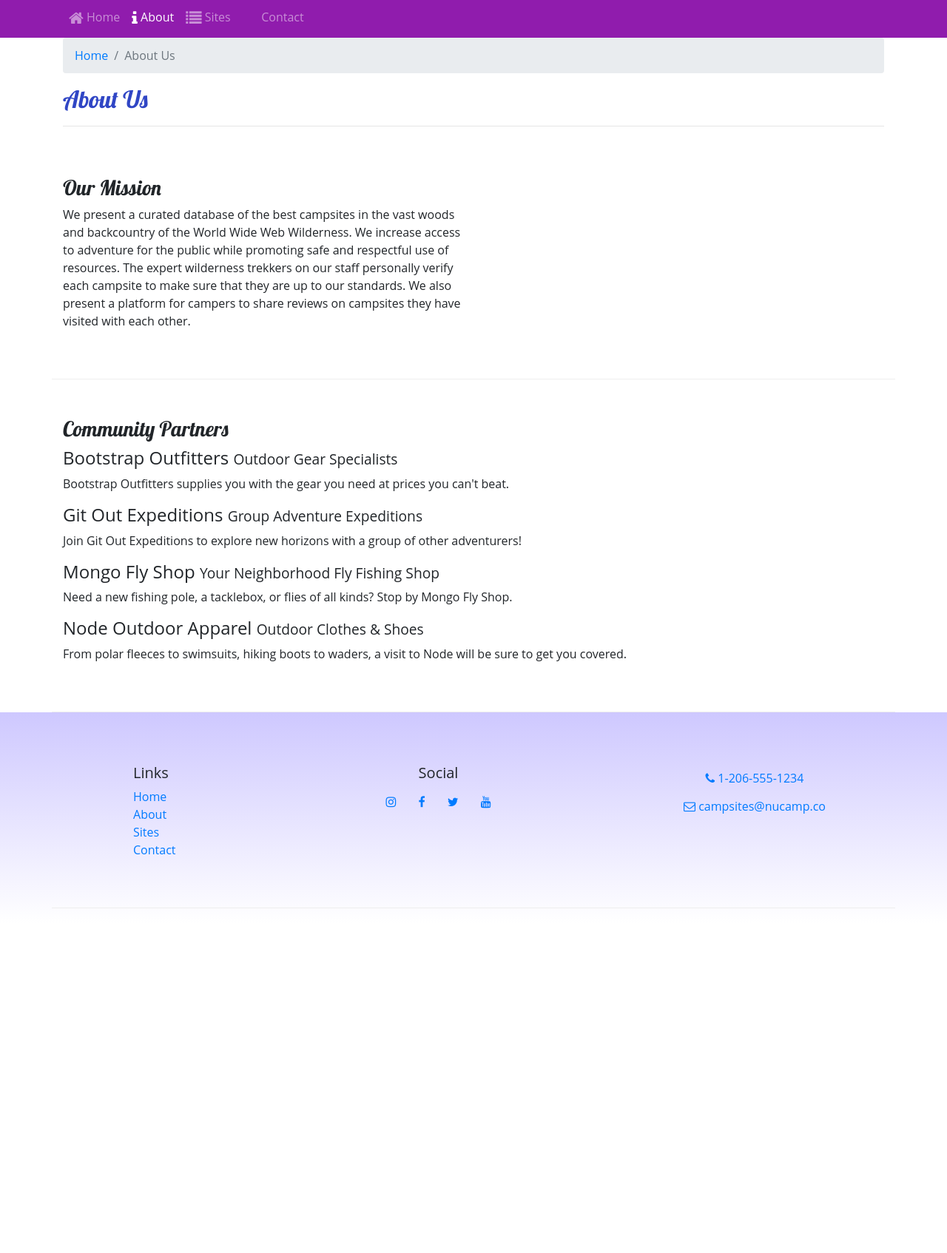
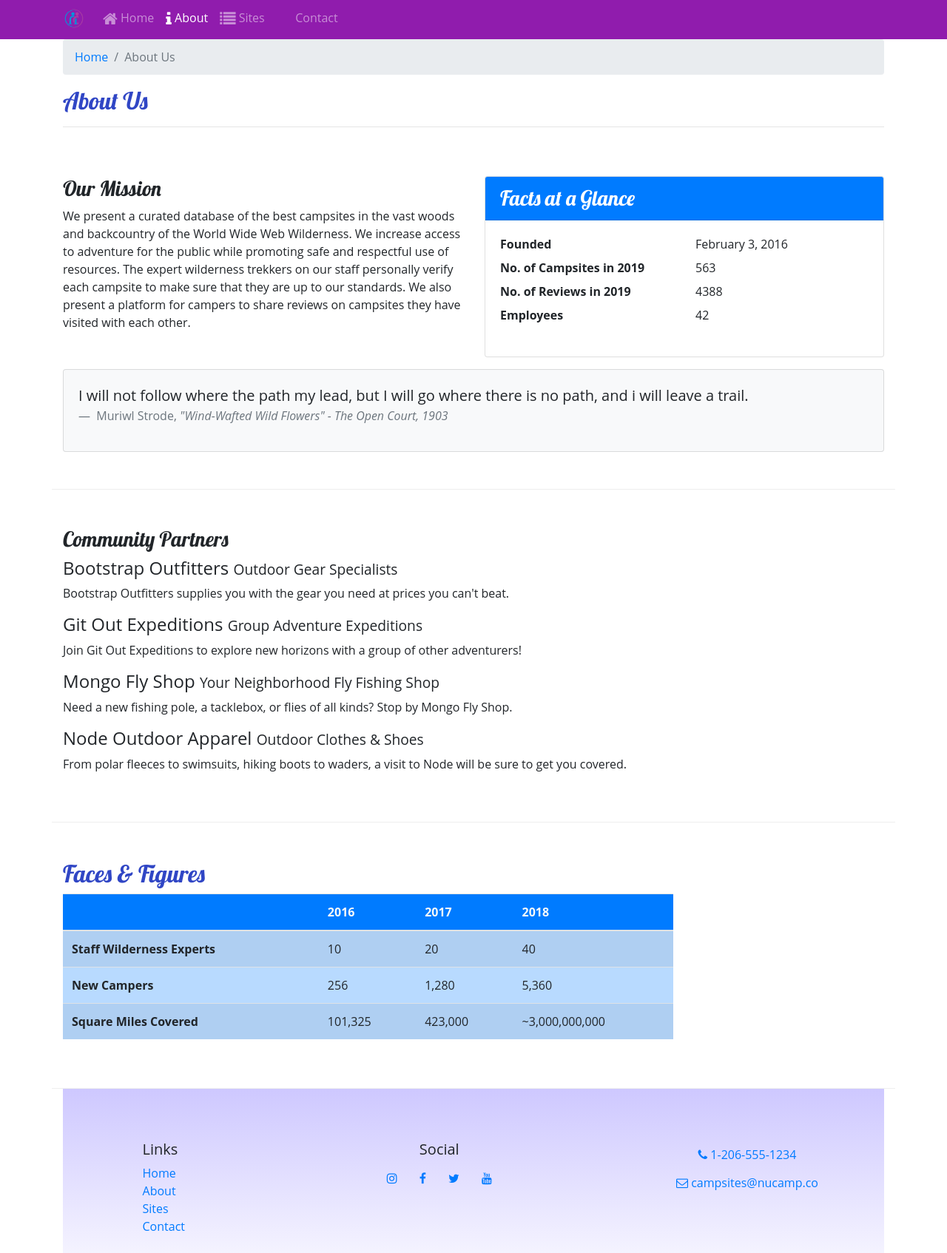
Before and after one commit to tyHartDev/NucampSite, a website: page aboutus.html in a window 1280 px wide. Shown: the part 167-1861 px from the top of the page at 74% size. Before the commit the page ends 1415 px from the top, so only its background shows below. Drawn offline with nearby package versions, Linux system fonts and the light colour scheme.

Commit message:
end week2

```diff
--- a/aboutus.html
+++ b/aboutus.html
@@ -23,6 +23,9 @@
     <header class="jumbotron jumbotron-fluid">
         <div class="container">
             <div class="row">
+                <div class="col-4 col-sm-3 col md-2 align-self-center">
+                    <a href="index.html"><img src="img/logo.png" class="img-fluid"></a>
+                </div>
                 <div class="col">
                     <h1>NuCamp</h1>
                     <h2>a better way to camp</h2>
@@ -33,8 +36,9 @@
 
     <nav class="navbar navbar-expand-sm navbar-dark sticky-top">
         <div class="container">
-            <button class="navbar-toggler ml-auto" type="button" data-toggle="collapse" data-target="#nucampNavbar">
-                <span class="navbar-toggler-icon"> </span>
+            <a class="navbar-brand" href="index.html"><img src="img/logo.png" height="30" width="30" /></a>
+            <button class="navbar-toggler" type="button" data-toggle="collapse" data-target="#nucampNavbar">
+                <span class="navbar-toggler-icon"></span>
             </button>
                 <div class="collapse navbar-collapse" id="nucampNavbar">
                     <ul class="navbar-nav">
@@ -66,6 +70,38 @@
                         <h3>Our Mission</h3>
                         <p>We present a curated database of the best campsites in the vast woods and backcountry of the World Wide Web Wilderness. We increase access to adventure for the public while promoting safe and respectful use of resources. The expert wilderness trekkers on our staff personally verify each campsite to make sure that they are up to our standards. We also present a platform for campers to share reviews on campsites they have visited with each other.</p>
                     </div>
+                    <div class="col-sm-6">
+                        <div class="card">
+                            <h3 class="card-header bg-primary text-white">Facts at a Glance</h3>
+                            <div class="card-body">
+                                <dl class="row">
+                                    <dt class="col-6">Founded</dt>
+                                    <dd class="col-6">February 3, 2016</dd>
+                                    <dt class="col-6">No. of Campsites in 2019</dt>
+                                    <dd class="col-6">563</dd>
+                                    <dt class="col-6">No. of Reviews in 2019</dt>
+                                    <dd class="col-6">4388</dd>
+                                    <dt class="col-6">Employees</dt>
+                                    <dd class="col-6">42</dd>
+                                </dl>
+                            </div>
+                        </div>
+                    </div>
+                    <div class="col">
+                        <div class="card bg-light mt-3">
+                            <blockquote class="blockquote card-body">
+                                <p class="mb-0">
+                                    I will not follow where the path my lead, but I will go where there is no path, and i will leave a trail.
+                                </p>
+                                <footer class="blockquote-footer">
+                                    Muriwl Strode,
+                                    <cite title="Source Title">"Wind-Wafted Wild Flowers" -
+                                        The Open Court, 1903
+                                    </cite>
+                                </footer>
+                            </blockquote>
+                        </div>
+                    </div>
                 </div>
 
                 <div class="row row-content">
@@ -82,9 +118,45 @@
                     </div>
                 </div>
 
+            <div class="row row-content">
+                <div class="col-sm-9">
+                    <h2>Faces &amp; Figures</h2>
+                    <div class="table-responsive">
+                        <table class="table table-striped">
+                            <thead>
+                                <tr class="bg-primary text-light">
+                                    <th></th>
+                                    <th>2016</th>
+                                    <th>2017</th>
+                                    <th>2018</th>
+                                </tr>
+                            </thead>
+                            <tbody class="table-primary">
+                                <tr>
+                                    <th>Staff Wilderness Experts</th>
+                                    <td>10</td>
+                                    <td>20</td>
+                                    <td>40</td>
+                                </tr>
+                                <tr>
+                                    <th>New Campers</th>
+                                    <td>256</td>
+                                    <td>1,280</td>
+                                    <td>5,360</td>
+                                </tr>
+                                <tr>
+                                    <th>Square Miles Covered</th>
+                                    <td>101,325</td>
+                                    <td>423,000</td>
+                                    <td>~3,000,000,000</td>
+                                </tr>
+                            </tbody>
+                        </table>
+                    </div>
+                </div>
             </div>
 
-    <footer>
+    <footer class="site-footer">
         <div class="container">
             <div class="row row-content">
                 <div class="col-4 col-sm-2 offset-1">
--- a/css/styles.css
+++ b/css/styles.css
@@ -10,7 +10,7 @@ h2 {
 header h2 {
     color: #CEC8FF;
 }
-footer{
+.site-footer{
     background-image: linear-gradient(#CEC8FF, white);
     padding: 20px 0;
 }
```
Also changed, not shown: contactus.html (+6 -2 lines), index.html (+20 -6 lines), img/bootstrap-thumb.png (added), img/breadcrumb-trail-thumb.jpg (added), img/breadcrumb-trail.jpg (added), img/chrome-river-thumb.jpg (added), img/chrome-river.jpg (added), img/logo.png (added), img/react-lake-thumb.jpg (added), img/react-lake.jpg (added), 1 other file.
